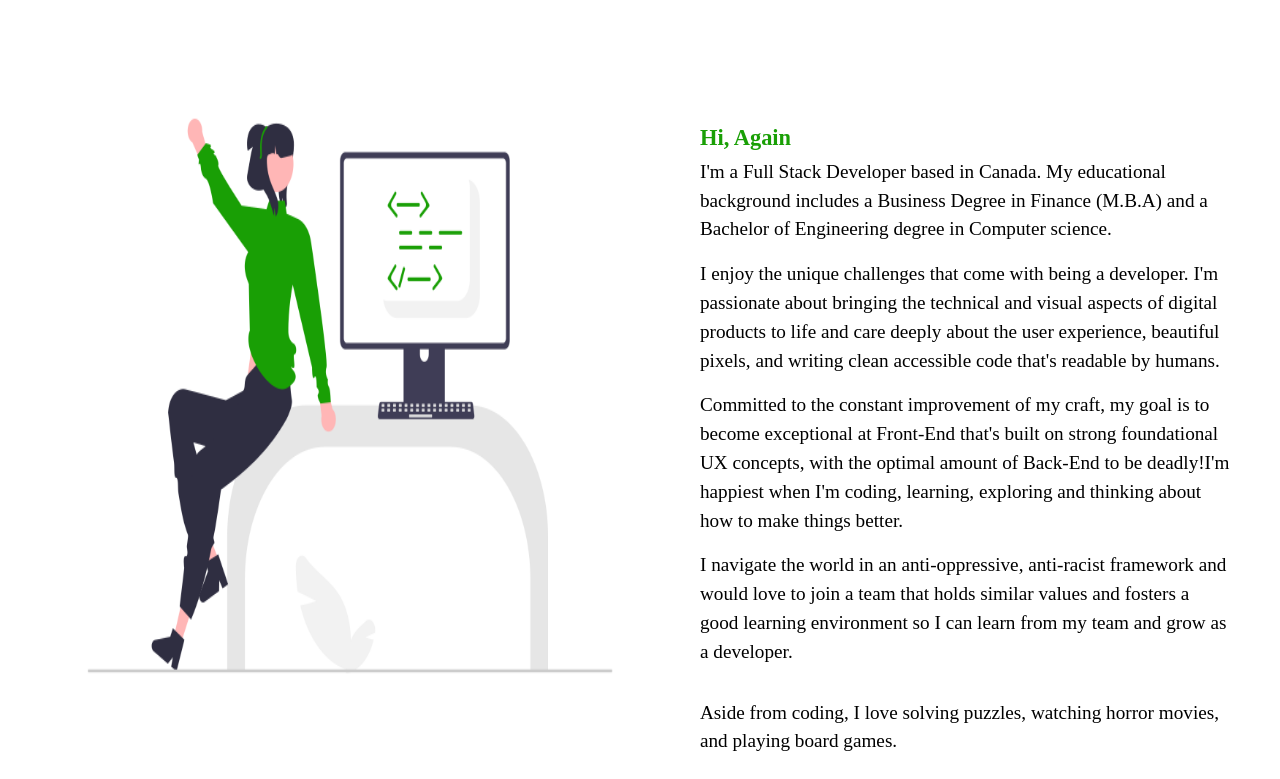
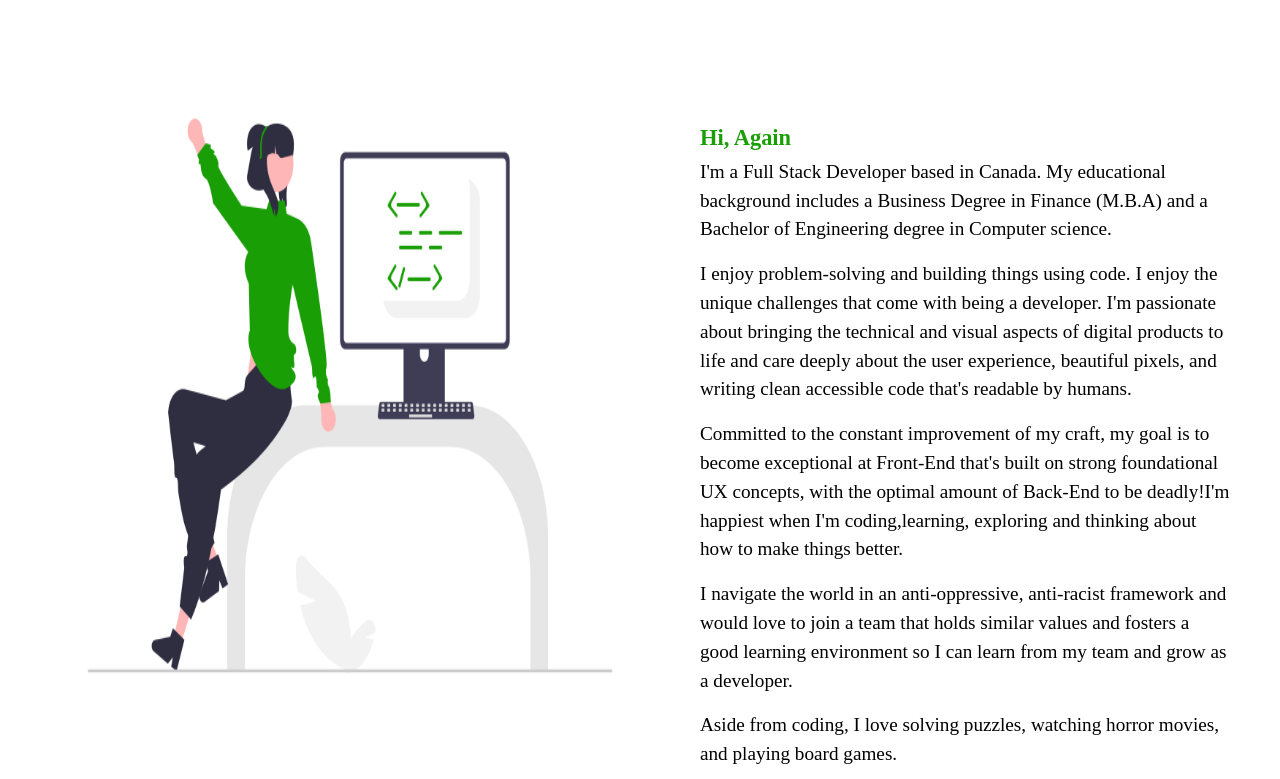
Before and after one commit to charuzain/my-portfolio, a plain HTML site: page index.html in a window 1280 px wide. Shown: the part 802-1581 px from the top of the page. Drawn offline with Linux system fonts and the light colour scheme.

Commit message:
Added html for about section

```diff
--- a/index.html
+++ b/index.html
@@ -58,16 +58,16 @@
           <h3>Hi, Again</h3>
           <p>
              I'm a Full Stack Developer based in Canada. My educational background includes a Business Degree in Finance (M.B.A) and a Bachelor of Engineering degree in Computer science.</p>
-  <p>
+  <p> I enjoy problem-solving and building things using code.
              I enjoy the unique challenges that come with being a developer. I'm passionate about bringing the technical and visual aspects of digital products to life and care deeply about the user experience, beautiful pixels, and writing clean accessible code that's readable by humans.</p>
              <p>
 
-             Committed to the constant improvement of my craft, my goal is to become exceptional at Front-End that's built on strong foundational UX concepts, with the optimal amount of Back-End to be deadly!I'm happiest when I'm coding, learning, exploring and thinking about how to make things better.</p>
+             Committed to the constant improvement of my craft, my goal is to become exceptional at Front-End that's built on strong foundational UX concepts, with the optimal amount of Back-End to be deadly!I'm happiest when I'm coding,learning, exploring and thinking about how to make things better.</p>
            <p>
              I navigate the world in an anti-oppressive, anti-racist framework and would love to join a team that holds similar values and fosters a good learning environment so I can learn from my team and grow as a developer.</p>
+<p>
+             Aside from coding, I love solving puzzles, watching horror movies, and playing board games.
 </p>
-             Aside from coding, I love solving puzzles, watching horror movies, and playing board games.
-
 
 
 
```
